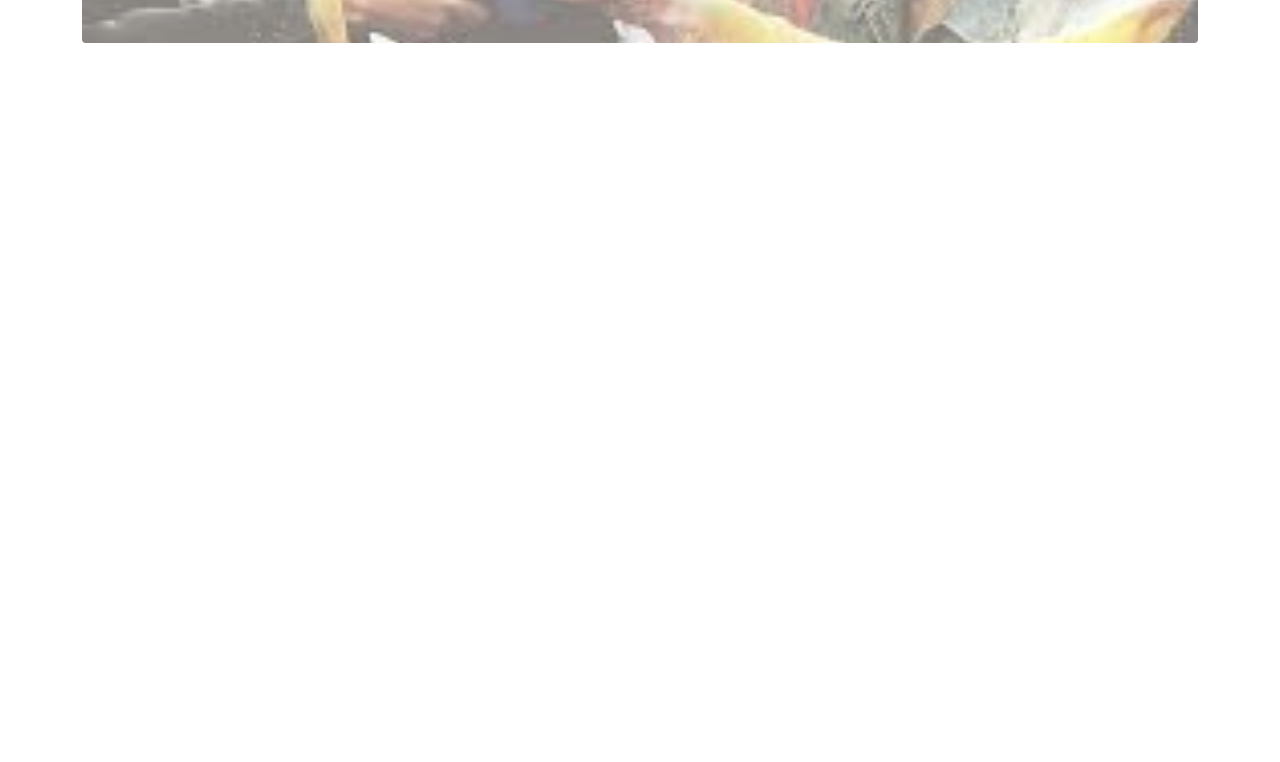
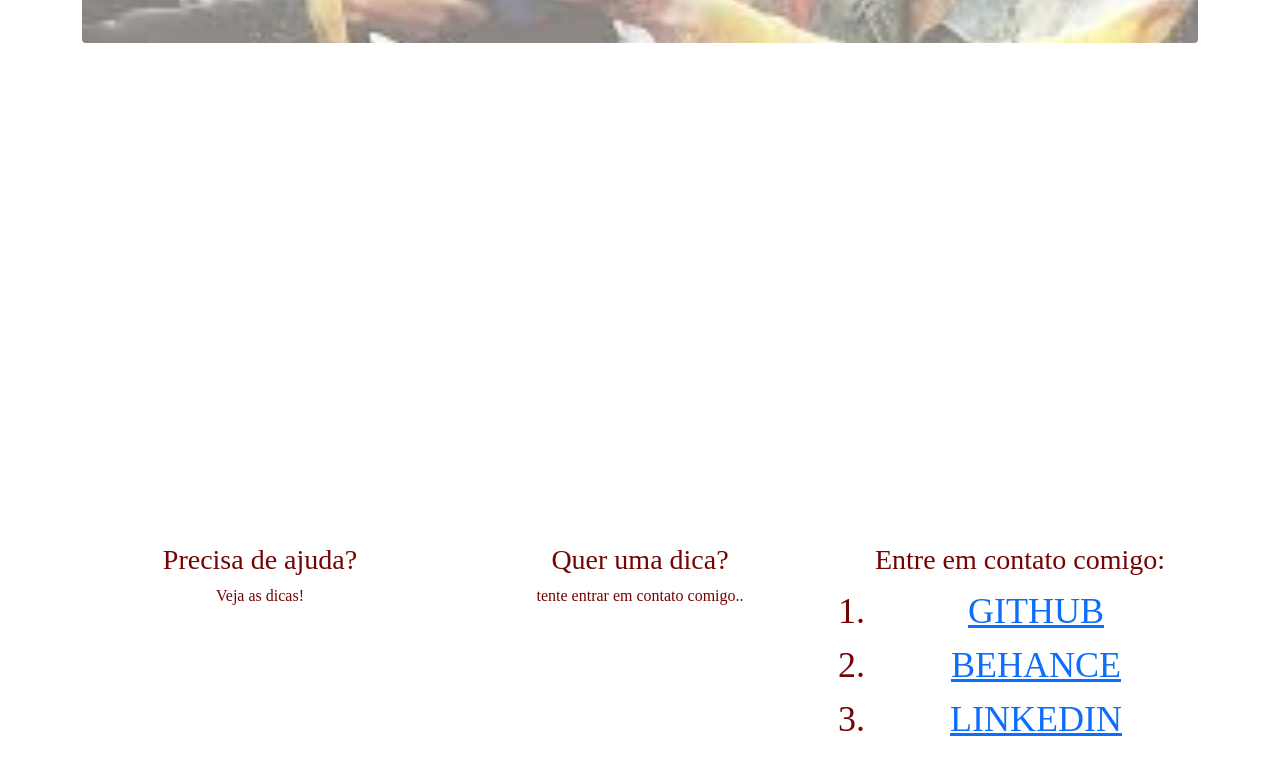
Before and after one commit to delugegt/login-form, a plain HTML site: page index.html in a window 1280 px wide. Shown: the part 426-1188 px from the top of the page. Before the commit the page ends 800 px from the top, so only its background shows below. Drawn offline with Linux system fonts and the light colour scheme.

Commit message:
commit final das tarefas

```diff
--- a/css/style.css
+++ b/css/style.css
@@ -1,6 +1,5 @@
 
-.bg-image {
-  background-image: url('./download.jpg');
+.imagem {
   background-repeat: no-repeat;
   background-size:100%;
   opacity: 0.6;
@@ -11,4 +10,15 @@
   color: black;
   font-family: 'Cinzel', serif;
   font-size: 24px;
+
 }
+
+.rodape {
+ margin-top: 500px;
+ font-family: 'Cinzel', serif;
+ color: rgb(116, 3, 3);
+}
+
+.lista {
+  font-size: 36px;
+}
--- a/index.html
+++ b/index.html
@@ -8,10 +8,11 @@
     <title> Login Form </title>
 
   </head>
+  <body>
       <section class="fomulario">
         <div class="container">
           <div
-        class="bg-image p-5 shadow-1-strong rounded mb-5 text-white"
+            class="bg-image p-5 shadow-1-strong rounded mb-5 text-white imagem"
             style="background-image: url('img/download.jpg');"
           >
           <h1 class="mb-3 h2 text-center titulo">Login Form Acess</h1>
@@ -31,10 +32,39 @@
             </div>
             <div class="d-grid gap-2 col-sm-3">
               <button class="btn btn-primary" type="button">Submit</button>
-          <button class="btn btn-primary" type="button">Help</button>
-        </div>
+              <button class="btn btn-primary" type="button" onclick="location.href='#rodape'">Help</button>
             </div>
           </div>
         </div>
       </section>
+      <section id="rodape">
+        <div class="container rodape text-center">
+          <div class="row">
+            <div class="col-sm-4">
+              <h3> Precisa de ajuda? </h3>
+              <p> Veja as dicas!</p>
+            </div>
+            <div class="col-sm-4">
+              <h3> Quer uma dica? </h3>
+              <p> tente entrar em contato comigo..</p>
+            </div>
+            <div class="col-sm-4 lista">
+              <h3> Entre em contato comigo: </h3>
+              <ol>
+                <li>
+                  <a href="https://github.com/delugegt"> GITHUB </a>
+                </li>
+                <li>
+                  <a href="https://www.behance.net/jorgelopes12"> BEHANCE </a>
+                </li>
+                <li>
+                  <a href="https://www.linkedin.com/in/jorge-lopes-oliveira-221537187/"> LINKEDIN </a>
+                </li>
+              </ol>
+
+               </div>
+          </div>
+        </div>
+      </section>
+  </body>
 </html>
```
Lines whose indentation alone changed are shown as unchanged.
